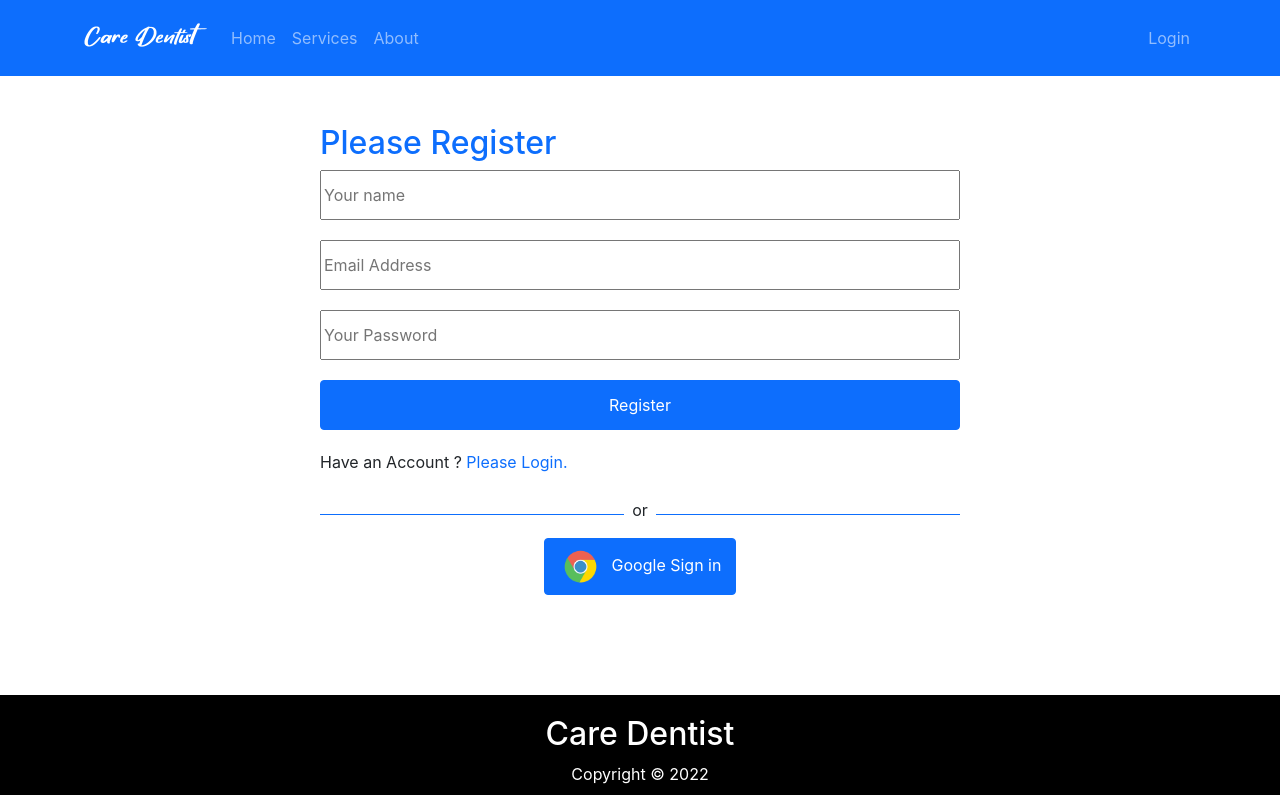
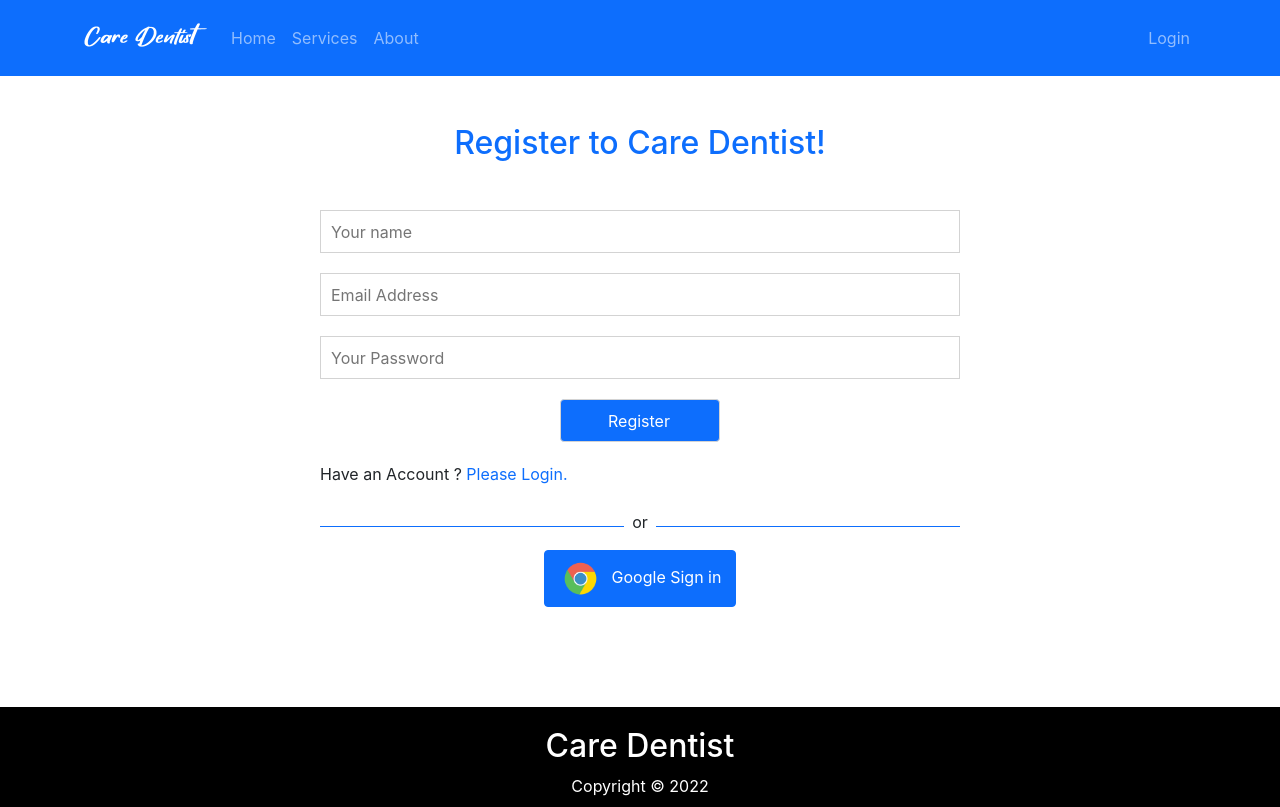
Before and after one commit to mdohidurzaman/care-dentist, a React (Create React App) app: page /register in a window 1280 px wide. Built offline with nearby package versions, Linux system fonts and the light colour scheme; no server answers.

Commit message:
Added css in register and login form

```diff
--- a/src/Pages/Checkout/Checkout/Checkout.css
+++ b/src/Pages/Checkout/Checkout/Checkout.css
@@ -0,0 +1,4 @@
+.checkout {
+  text-align: center;
+  padding: 50px 0;
+}
--- a/src/Pages/Checkout/Checkout/Checkout.js
+++ b/src/Pages/Checkout/Checkout/Checkout.js
@@ -1,9 +1,10 @@
 import React from "react";
+import "./Checkout.css";
 
 const Checkout = () => {
   return (
-    <div>
-      <h1>Please Check out your services</h1>
+    <div className="checkout">
+      <h1>Your products is here which you have added!!</h1>
     </div>
   );
 };
--- a/src/Pages/Login/Login/Login.js
+++ b/src/Pages/Login/Login/Login.js
@@ -31,7 +31,7 @@ const Login = () => {
   };
   return (
     <div className="contianer w-50 mx-auto">
-      <h1 className="text-primary mt-5 text-cernter">Please Login</h1>
+      <h1 className="text-primary mt-5 text-center">Login to Care Dentist!</h1>
       <Form onSubmit={handleSubmit}>
         <Form.Group className="mb-3" controlId="formBasicEmail">
           <Form.Label>Email address</Form.Label>
@@ -41,9 +41,6 @@ const Login = () => {
             placeholder="Enter email"
             required
           />
-          <Form.Text className="text-muted">
-            We'll never share your email with anyone else.
-          </Form.Text>
         </Form.Group>
 
         <Form.Group className="mb-3" controlId="formBasicPassword">
@@ -55,11 +52,12 @@ const Login = () => {
             placeholder="Password"
           />
         </Form.Group>
-        <Form.Group className="mb-3" controlId="formBasicCheckbox">
-          <Form.Check type="checkbox" label="Check me out" />
-        </Form.Group>
-        <Button variant="primary" type="submit">
-          Submit
+        <Button
+          className="w-25 d-block mx-auto m-2"
+          variant="primary"
+          type="submit"
+        >
+          Login
         </Button>
       </Form>
       <p>
--- a/src/Pages/Login/Register/Register.css
+++ b/src/Pages/Login/Register/Register.css
@@ -4,7 +4,9 @@
 }
 .register-form input {
   display: block;
+  border: 1px solid lightgray;
   width: 100%;
-  height: 50px;
+  height: 43px;
   margin-bottom: 20px;
+  padding-left: 10px;
 }
--- a/src/Pages/Login/Register/Register.js
+++ b/src/Pages/Login/Register/Register.js
@@ -27,7 +27,9 @@ const Register = () => {
   };
   return (
     <div className="register-form">
-      <h2 className="text-primary mt-5">Please Register</h2>
+      <h2 className="text-primary m-5 text-center">
+        Register to Care Dentist!
+      </h2>
       <form onSubmit={handleRegister}>
         <input type="text" name="name" id="" placeholder="Your name" required />
         <input
@@ -44,7 +46,11 @@ const Register = () => {
           id=""
           placeholder="Your Password"
         />
-        <input className="btn btn-primary" type="submit" value="Register" />
+        <input
+          className="btn btn-primary w-25 mx-auto d-block"
+          type="submit"
+          value="Register"
+        />
       </form>
       <p>
         Have an Account ?{" "}
```
